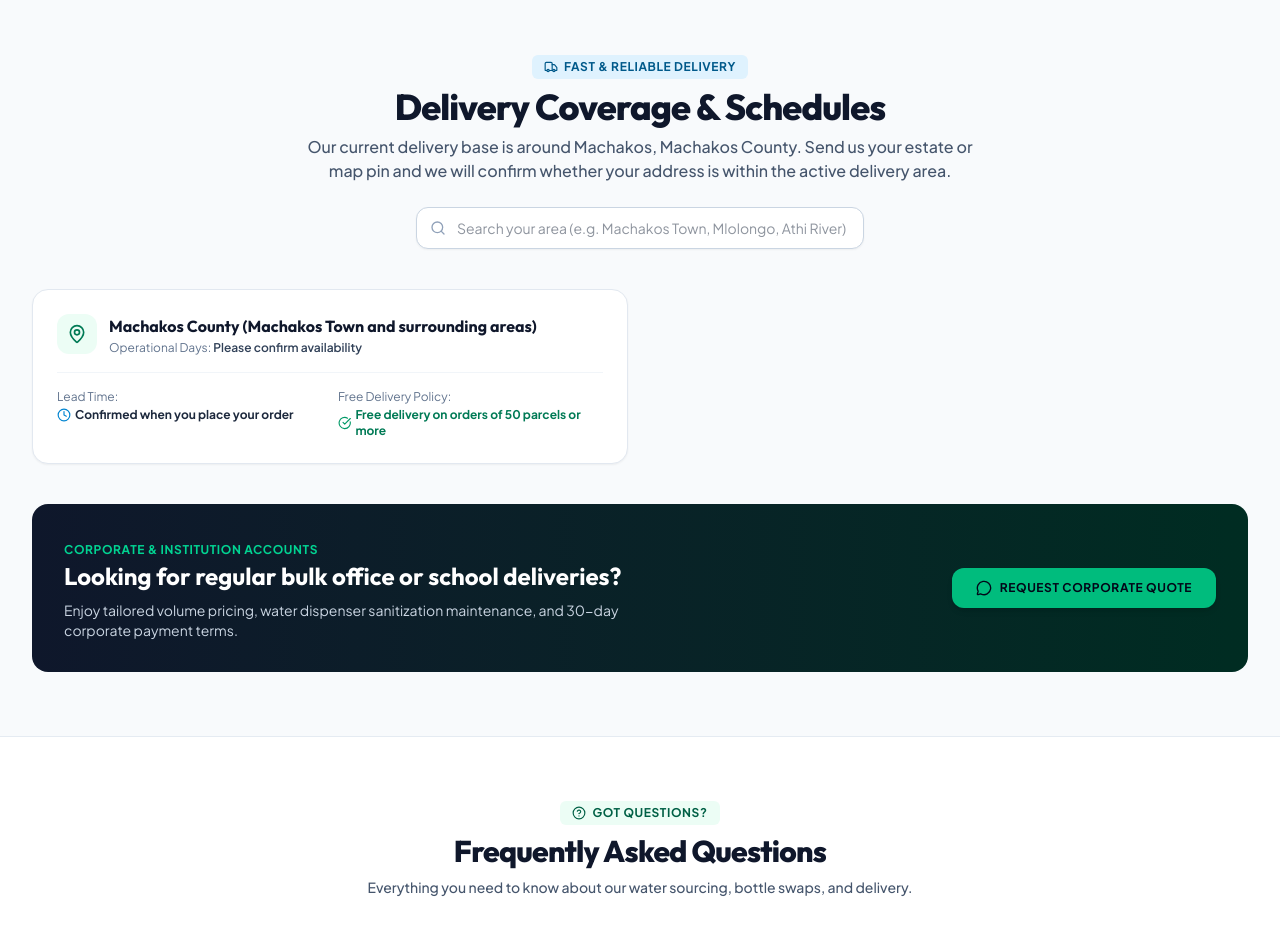
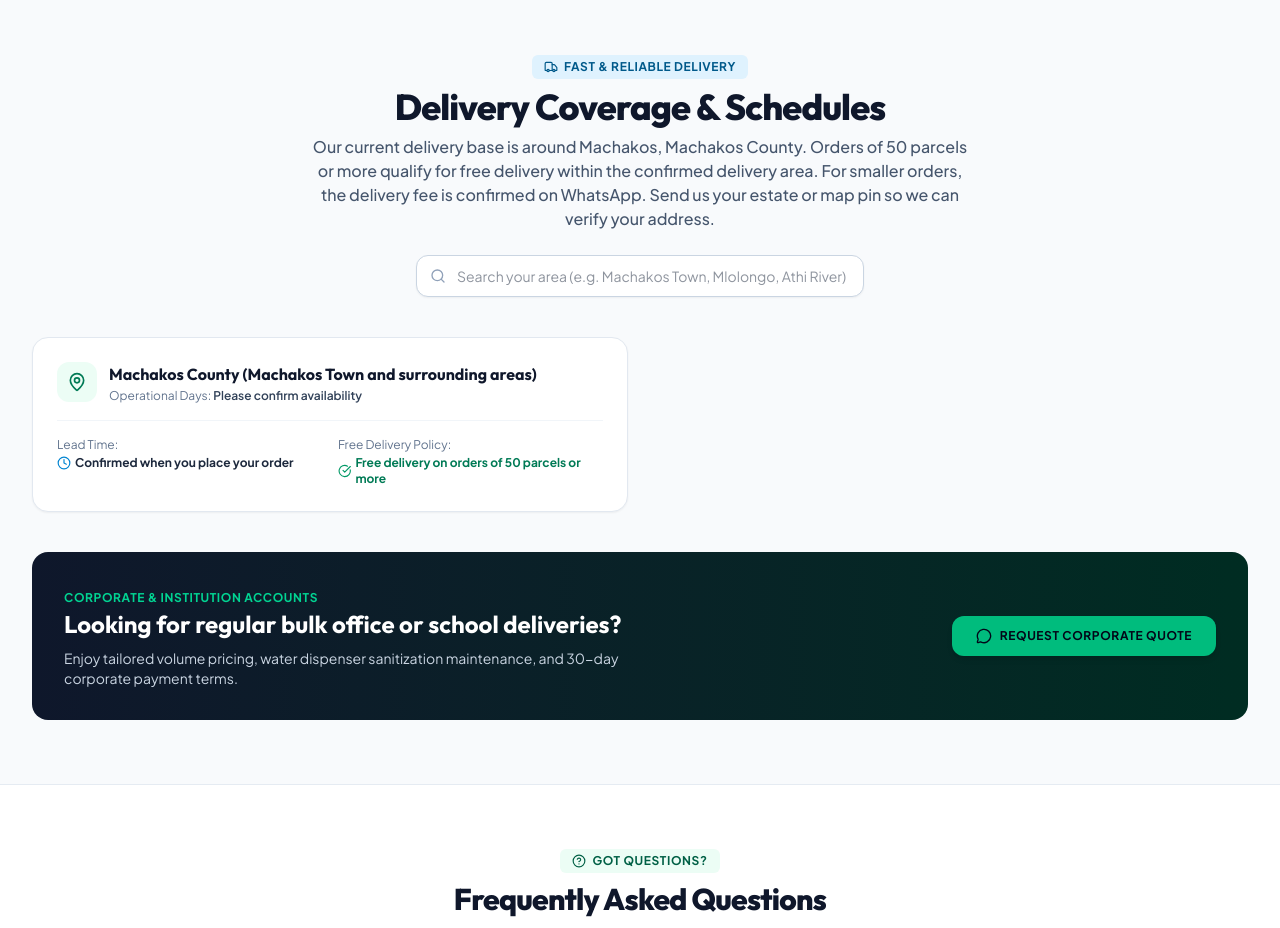
Before and after one commit to yobi369/Abaderes, a React (Vite) app: page / in a window 1280 px wide. Shown: the part 5220-6148 px from the top of the page. Built offline with nearby package versions, Linux system fonts and the light colour scheme.

Commit message:
Display free delivery threshold in delivery coverage

```diff
--- a/src/components/DeliveryCoverageSection.tsx
+++ b/src/components/DeliveryCoverageSection.tsx
@@ -30,7 +30,7 @@ export const DeliveryCoverageSection: React.FC = () => {
             Delivery Coverage & Schedules
           </h2>
           <p className="text-base text-slate-600 mt-2 font-medium">
-            Our current delivery base is around Machakos, Machakos County. Send us your estate or map pin and we will confirm whether your address is within the active delivery area.
+            Our current delivery base is around Machakos, Machakos County. Orders of 50 parcels or more qualify for free delivery within the confirmed delivery area. For smaller orders, the delivery fee is confirmed on WhatsApp. Send us your estate or map pin so we can verify your address.
           </p>
 
           {/* Quick Estate / City Search Bar */}
```
